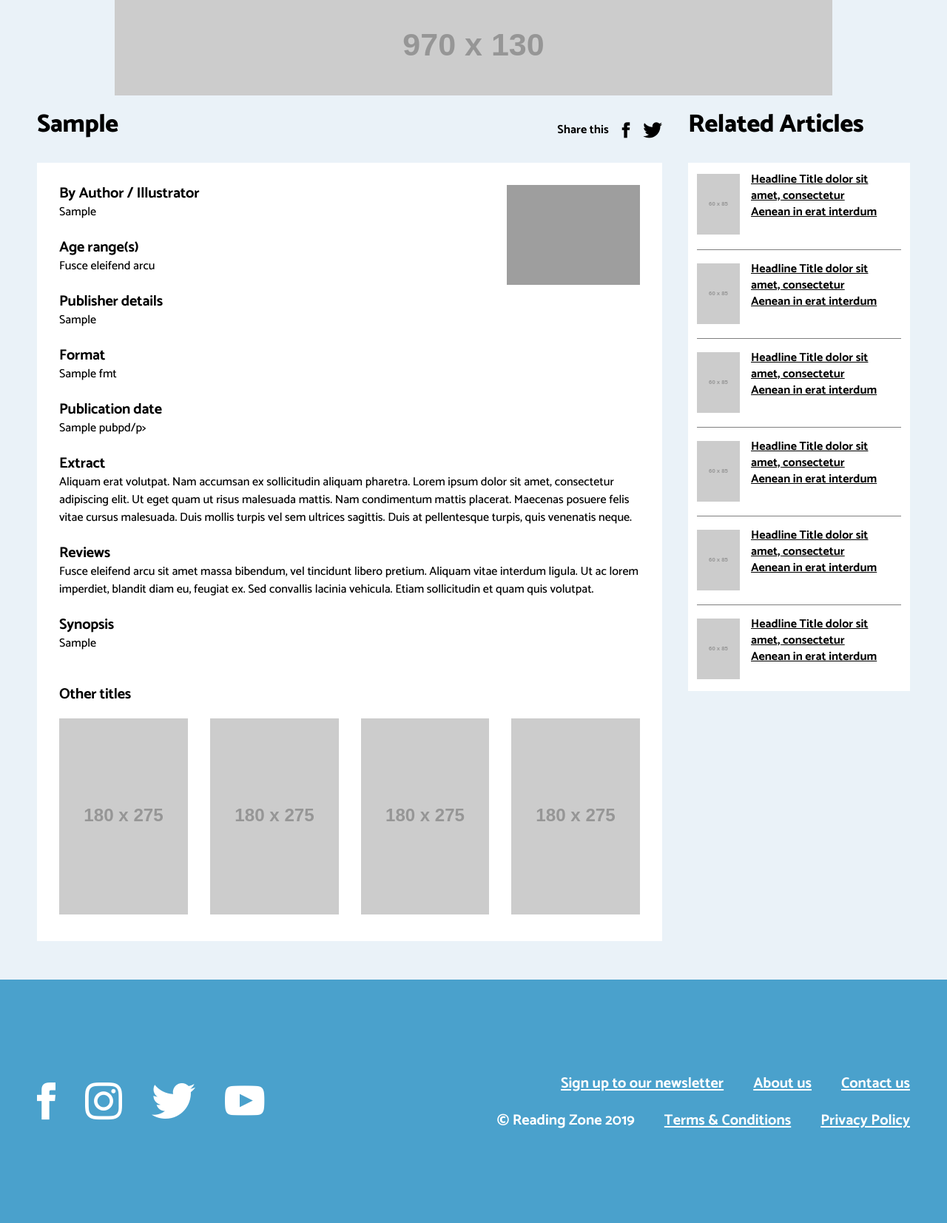
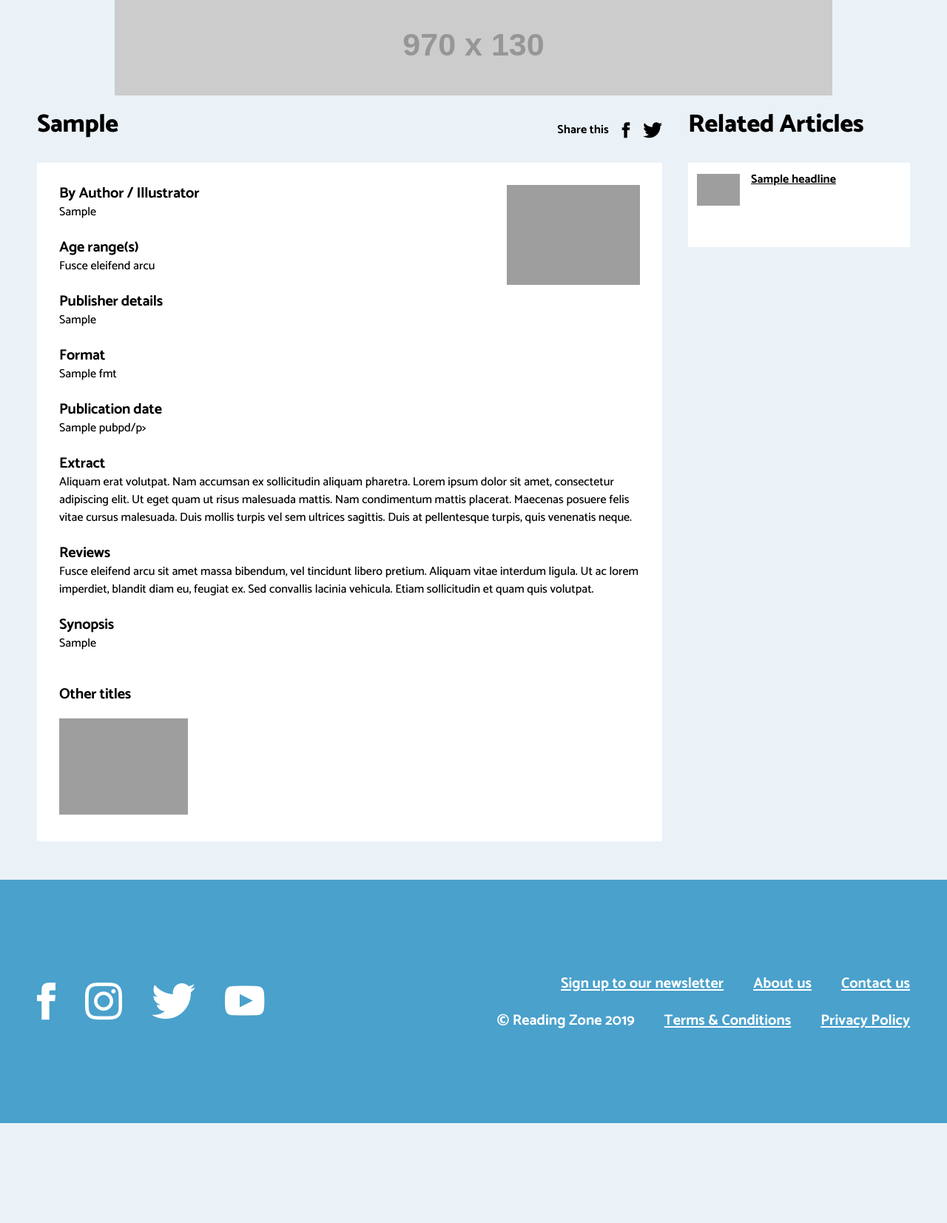
Before and after one commit to willmacdonald/readingzone, a Symfony app: template templates/book-details.html.twig in a window 1280 px wide. Shown: the part 292-1945 px from the top of the page at 74% size. After the commit the page ends 1810 px from the top, so only its background shows below. Run offline with Twig, Linux system fonts and the light colour scheme; the template is opened without the code that fills it: most values are stand-ins (such as "Sample title", 1, 10 or a date in 2020); grey boxes labelled with a size stand in for pictures from a placeholder-image service; some libraries are stand-ins or nearby versions; grey boxes are pictures that could not be loaded.

Commit message:
book details page with related news

```diff
--- a/templates/book-details.html.twig
+++ b/templates/book-details.html.twig
@@ -39,22 +39,27 @@
 							<p class="m45">{{ book_details.DF2 }}</p>
 							<h3>Other titles</h3>
 							<ul class="list-gallery">
-								<li><a href="./"><img src="http://placehold.it/180x275" alt="Placeholder" width="180" height="275"></a></li>
-								<li><a href="./"><img src="http://placehold.it/180x275" alt="Placeholder" width="180" height="275"></a></li>
-								<li><a href="./"><img src="http://placehold.it/180x275" alt="Placeholder" width="180" height="275"></a></li>
-								<li><a href="./"><img src="http://placehold.it/180x275" alt="Placeholder" width="180" height="275"></a></li>
+								{% for book in related_titles %}
+									<li>
+										<a href="{{ path('book_details', {isbn: book.ISBN13}) }}" title="{{ book.TI }} - {{ book.FN }}">
+											<span class="img"><img src="https://readingzone.com/thumb.php?cover={{ book.ISBN13 }}" alt="{{ book.TI }} - {{ book.FN }}" width="180px" style="width:180px;"></span>
+										</a>
+									</li>
+								{% endfor %}
+
 							</ul>
 						</div>
 					</article>
 					<aside>
 						<h2 class="s35">Related Articles</h2>
 						<ul class="list-related">
-							<li><a href="./"><span class="img"><img src="http://placehold.it/60x85" alt="Placeholder" width="60" height="85"></span> Headline Title dolor sit amet, consectetur Aenean in erat interdum</a></li>
-							<li><a href="./"><span class="img"><img src="http://placehold.it/60x85" alt="Placeholder" width="60" height="85"></span> Headline Title dolor sit amet, consectetur Aenean in erat interdum</a></li>
-							<li><a href="./"><span class="img"><img src="http://placehold.it/60x85" alt="Placeholder" width="60" height="85"></span> Headline Title dolor sit amet, consectetur Aenean in erat interdum</a></li>
-							<li><a href="./"><span class="img"><img src="http://placehold.it/60x85" alt="Placeholder" width="60" height="85"></span> Headline Title dolor sit amet, consectetur Aenean in erat interdum</a></li>
-							<li><a href="./"><span class="img"><img src="http://placehold.it/60x85" alt="Placeholder" width="60" height="85"></span> Headline Title dolor sit amet, consectetur Aenean in erat interdum</a></li>
-							<li><a href="./"><span class="img"><img src="http://placehold.it/60x85" alt="Placeholder" width="60" height="85"></span> Headline Title dolor sit amet, consectetur Aenean in erat interdum</a></li>
+							{% for article in related_articles %}
+								<li>
+									<a href="" title="{{ article.headline }}">
+										<span class="img">
+											<img src="https://readingzone.com/news/{{ article }}.jpg" alt="{{ article.headline }}" width="60" height="85"></span> {{ article.headline }}</a>
+								</li>
+							{% endfor %}
 						</ul>
 					</aside>
 				</div>
```
Also changed, not shown: src/Controller/BookDetailsController.php (+29 -8 lines), src/Utils/utils.php (added, +23 -0 lines).
